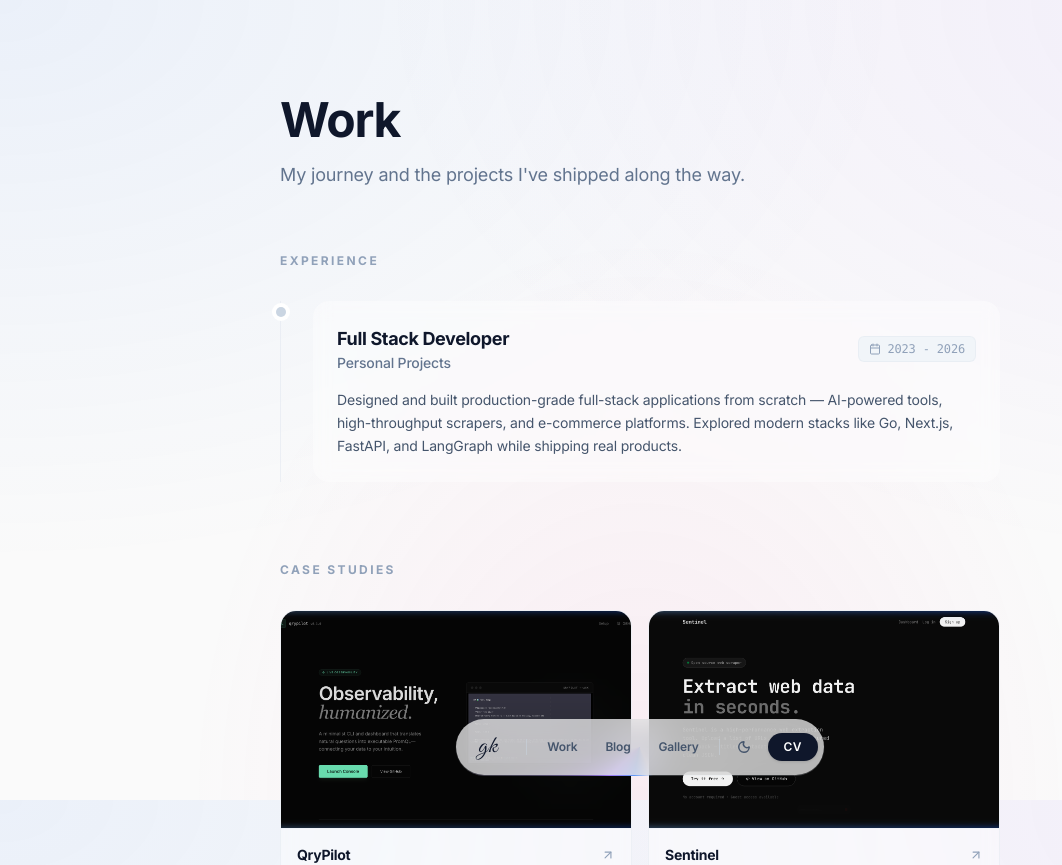
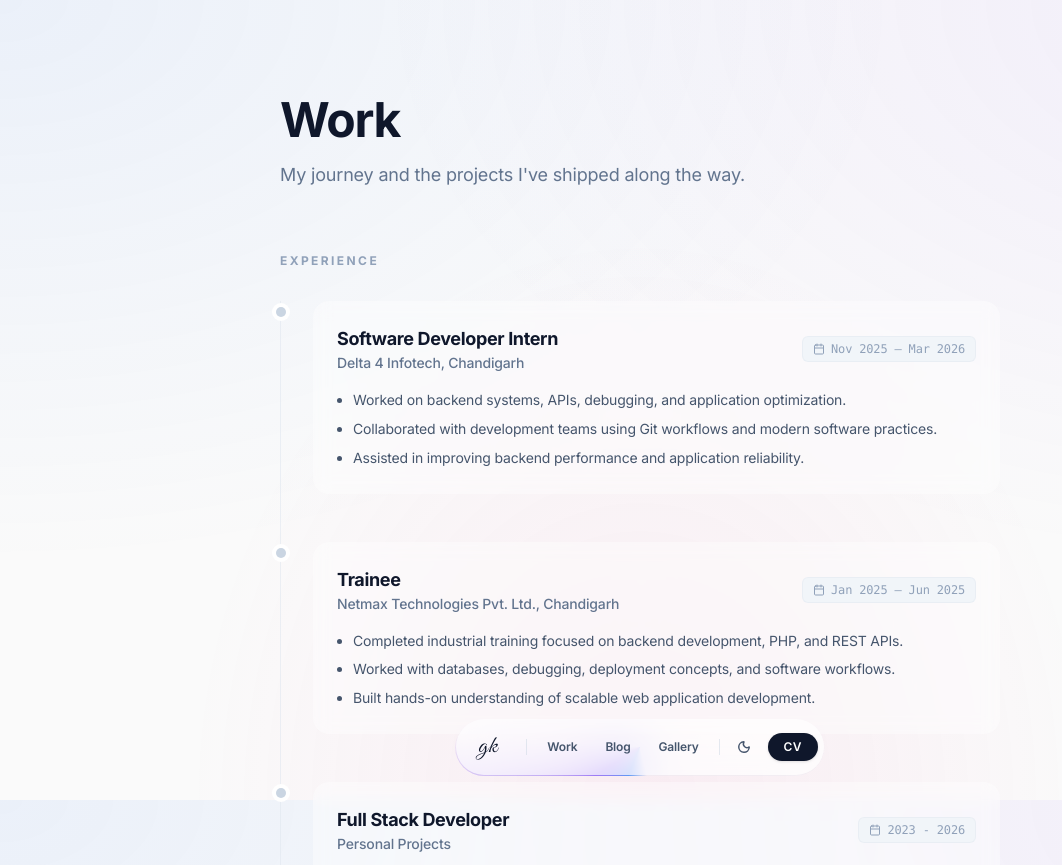
Before and after one commit to ravdreamin/Portfolio, a React (Vite) app: page /work in a window 1280 px wide. Shown: the top 865 px of the page, without its empty margins (0-1062 px from the left). Built offline with nearby package versions, Linux system fonts and the light colour scheme.

Commit message:
Add professional experience entries for Delta 4 Infotech and Netmax Technologies

```diff
--- a/src/data/portfolio.js
+++ b/src/data/portfolio.js
@@ -109,6 +109,26 @@ export const DATA = {
   ],
   experience: [
     {
+      role: "Software Developer Intern",
+      company: "Delta 4 Infotech, Chandigarh",
+      duration: "Nov 2025 – Mar 2026",
+      desc: [
+        "Worked on backend systems, APIs, debugging, and application optimization.",
+        "Collaborated with development teams using Git workflows and modern software practices.",
+        "Assisted in improving backend performance and application reliability."
+      ]
+    },
+    {
+      role: "Trainee",
+      company: "Netmax Technologies Pvt. Ltd., Chandigarh",
+      duration: "Jan 2025 – Jun 2025",
+      desc: [
+        "Completed industrial training focused on backend development, PHP, and REST APIs.",
+        "Worked with databases, debugging, deployment concepts, and software workflows.",
+        "Built hands-on understanding of scalable web application development."
+      ]
+    },
+    {
       role: "Full Stack Developer",
       company: "Personal Projects",
       duration: "2023 - 2026",
--- a/src/pages/Work.jsx
+++ b/src/pages/Work.jsx
@@ -45,9 +45,17 @@ export const Work = () => {
                         {exp.duration}
                       </div>
                     </div>
-                    <p className="text-slate-600 dark:text-slate-400 leading-relaxed text-sm">
-                      {exp.desc}
-                    </p>
+                    {Array.isArray(exp.desc) ? (
+                      <ul className="list-disc pl-4 space-y-1.5 text-slate-600 dark:text-slate-400 text-sm">
+                        {exp.desc.map((bullet, idx) => (
+                          <li key={idx} className="leading-relaxed">{bullet}</li>
+                        ))}
+                      </ul>
+                    ) : (
+                      <p className="text-slate-600 dark:text-slate-400 leading-relaxed text-sm">
+                        {exp.desc}
+                      </p>
+                    )}
                   </div>
                 </div>
               </FadeIn>
```
Also changed, not shown: 5 other files (tests, documents, lock files or other folders).
